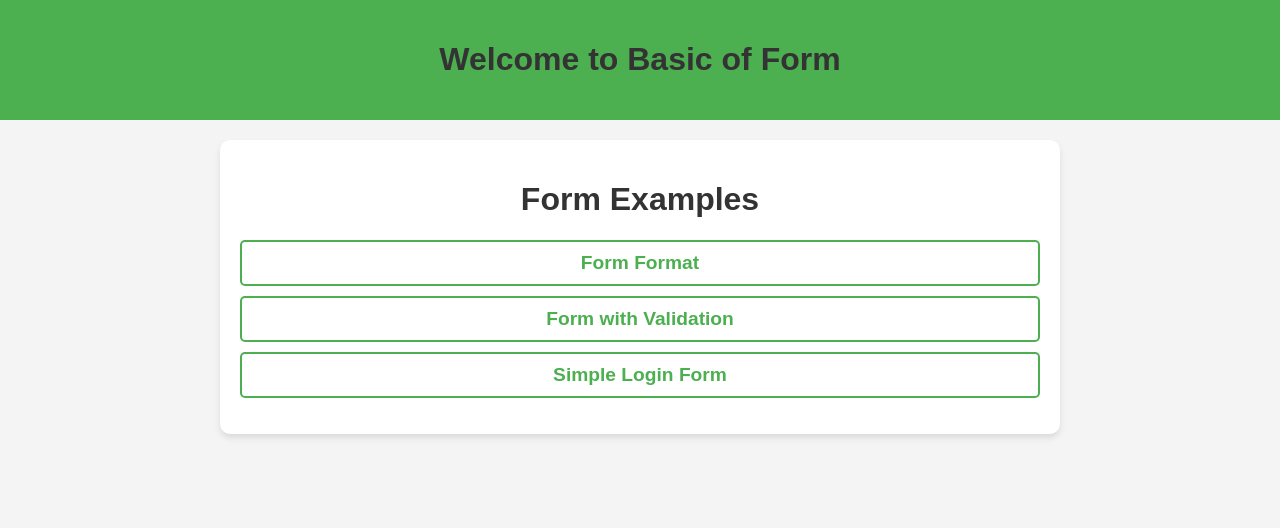
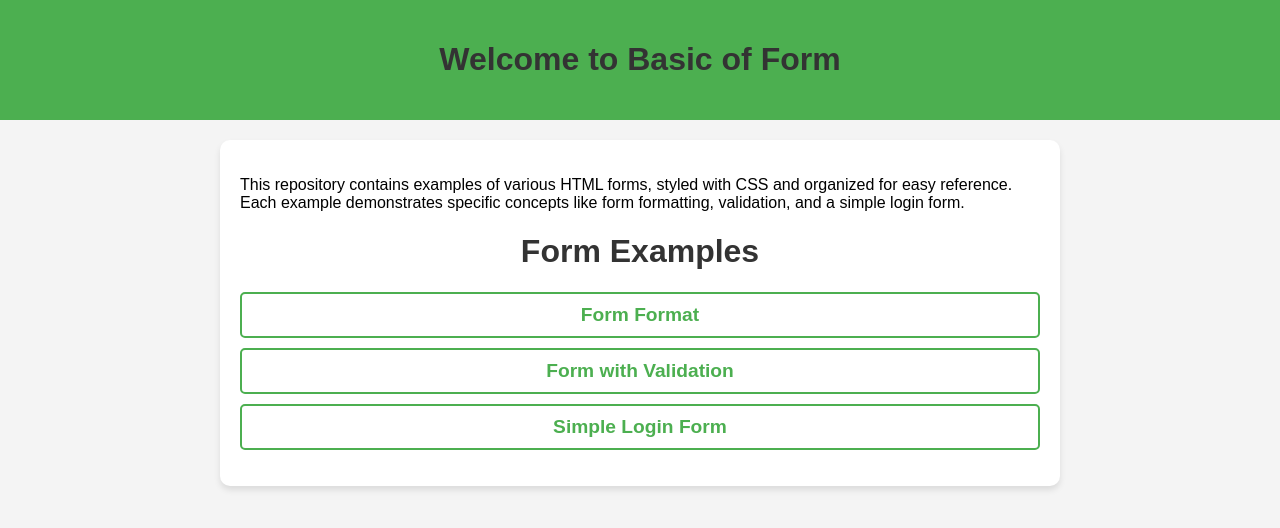
Before and after one commit to apsarabishwokarma/javascript-projects, a plain HTML site: page basic of form/index.html in a window 1280 px wide. Drawn offline with Linux system fonts and the light colour scheme.

Commit message:
basic of form

```diff
--- a/basic of form/index.html
+++ b/basic of form/index.html
@@ -73,6 +73,9 @@
   </header>
   <main>
     <div class="container">
+      <p>
+        This repository contains examples of various HTML forms, styled with CSS and organized for easy reference. Each
+        example demonstrates specific concepts like form formatting, validation, and a simple login form.</p>
       <h1>Form Examples</h1>
       <ul>
         <li><a href="form-format/index.html">Form Format</a></li>
```
Also changed, not shown: basic of form/README.md (deleted).
